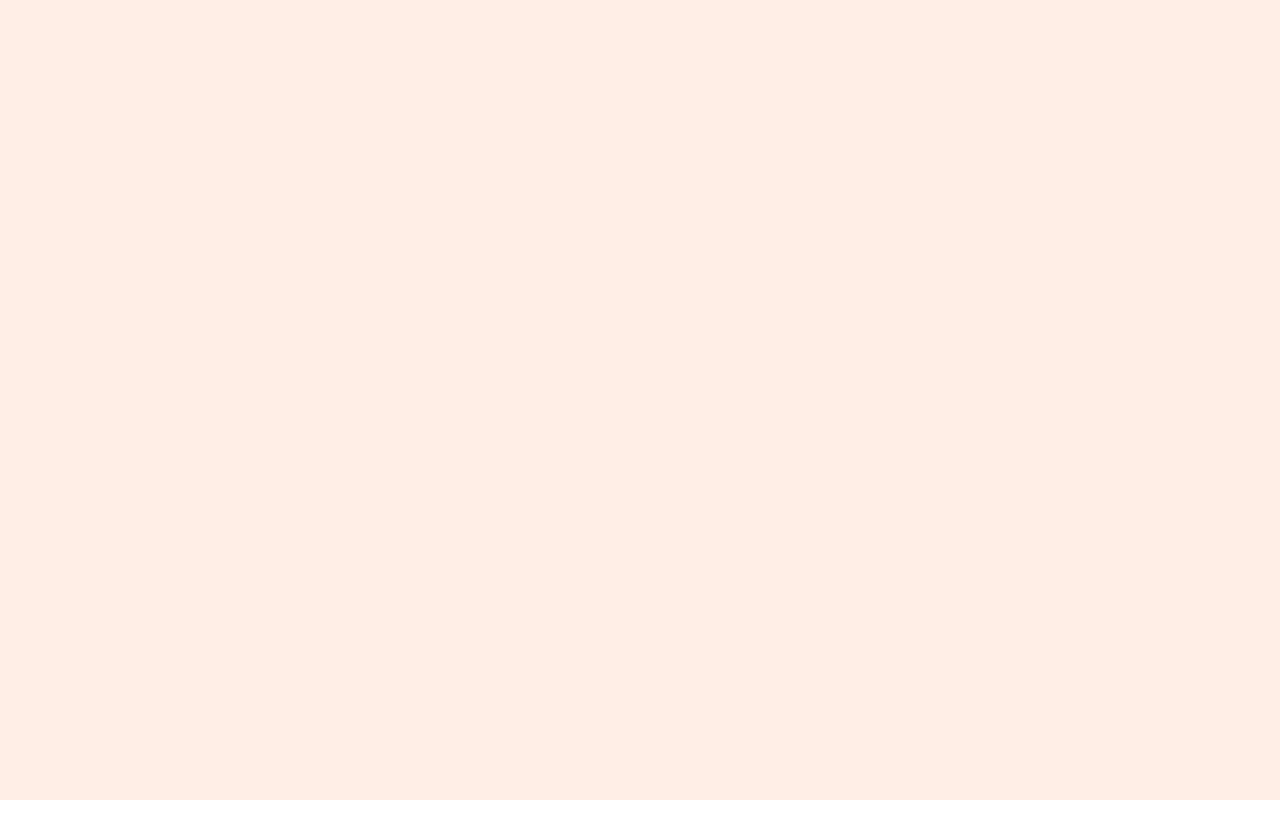
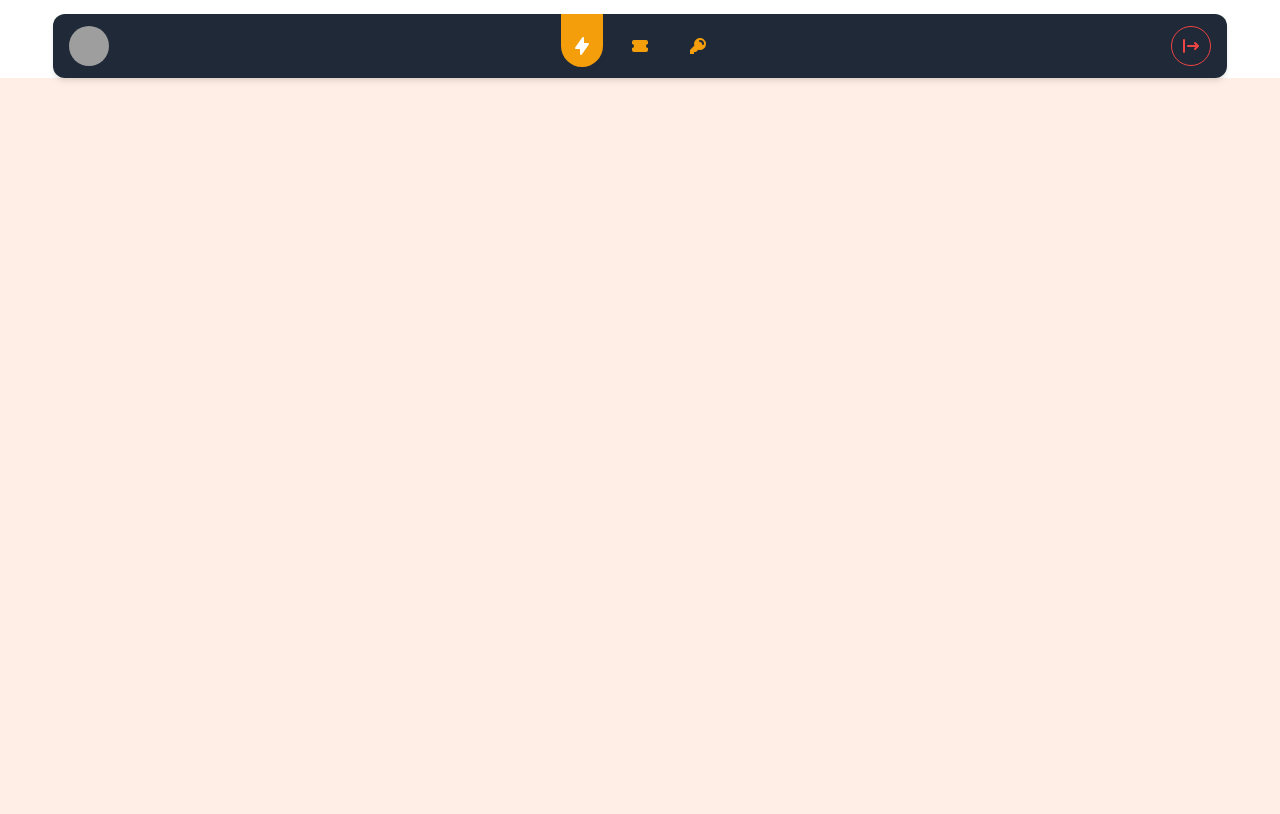
Before and after one commit to pranaybinju/kip-perk-front-end, a React (Create React App) app: page / in a window 1280 px wide. Built offline with nearby package versions, Linux system fonts and the light colour scheme; grey boxes are pictures that could not be loaded.

Commit message:
Add navbar mockup

```diff
--- a/src/App.tsx
+++ b/src/App.tsx
@@ -4,6 +4,7 @@ import { BrowserRouter as Router, Switch, Route } from "react-router-dom";
 import { Login } from "./components";
 import { Register } from "./components";
 import { Reset } from "./components";
+import { Dashboard } from './components';
 
 function App() {
   return (
@@ -19,6 +20,9 @@ function App() {
           <Route path="/reset">
             <Reset />
           </Route>
+          <Route path="/">
+            <Dashboard />
+          </Route>
         </Switch>
       </Router>
     </div>
--- /dev/null
+++ b/src/components/Dashboard.tsx
@@ -0,0 +1,35 @@
+import React from 'react';
+import { NavLink, useLocation } from 'react-router-dom';
+
+import {
+  LogoutIcon, LightningBoltIcon,
+  KeyIcon, TicketIcon
+} from '@heroicons/react/solid';
+
+function Dashboard() {
+  const location = useLocation();
+
+  return (
+    <div className="bg-white">
+      <div className="bg-gray-800 rounded-xl h-16 w-11/12 m-auto mt-3.5 shadow-md flex items-center justify-between">
+        <img className="block mx-4 rounded-full h-10 w-10 object-cover" src="https://images.unsplash.com/photo-1548546738-8509cb246ed3?ixid=MnwxMjA3fDB8MHxwaG90by1wYWdlfHx8fGVufDB8fHx8&ixlib=rb-1.2.1&auto=format&fit=crop&w=1534&q=80" />
+        <div className="self-stretch flex">
+          <NavLink to="/" exact className="mx-2 pt-3 h-10 w-10 rounded-b-full flex items-center justify-center box-content border border-t-0 border-transparent hover:border-yellow-500" activeClassName="bg-yellow-500">
+            <LightningBoltIcon className={`h-5 w-5 ${location.pathname === "/" ? "text-white" : "text-yellow-500"}`} />
+          </NavLink>
+          <NavLink to="/claim" className="mx-2 pt-3 h-10 w-10 rounded-b-full flex items-center justify-center box-content border border-t-0 border-transparent hover:border-yellow-500" activeClassName="bg-yellow-500">
+            <TicketIcon className={`h-5 w-5 ${location.pathname === "/claim" ? "text-white" : "text-yellow-500"}`} />
+          </NavLink>
+          <NavLink to="/verify" className="mx-2 pt-3 h-10 w-10 rounded-b-full flex items-center justify-center box-content border border-t-0 border-transparent hover:border-yellow-500" activeClassName="bg-yellow-500">
+            <KeyIcon className={`h-5 w-5 ${location.pathname === "/verify" ? "text-white" : "text-yellow-500"}`} />
+          </NavLink>
+        </div>
+        <button className="mx-4 border border-red-500 group hover:bg-red-500 h-10 w-10 rounded-full flex items-center justify-center">
+          <LogoutIcon className="h-5 w-5 text-red-500 group-hover:text-white" />
+        </button>
+      </div>
+    </div>
+  );
+}
+
+export default Dashboard;
--- a/src/components/index.ts
+++ b/src/components/index.ts
@@ -1,9 +1,11 @@
 import Login from './Login';
 import Register from './Register';
 import Reset from './Reset';
+import Dashboard from './Dashboard';
 
 export {
   Login,
   Register,
-  Reset
+  Reset,
+  Dashboard
 };
```
